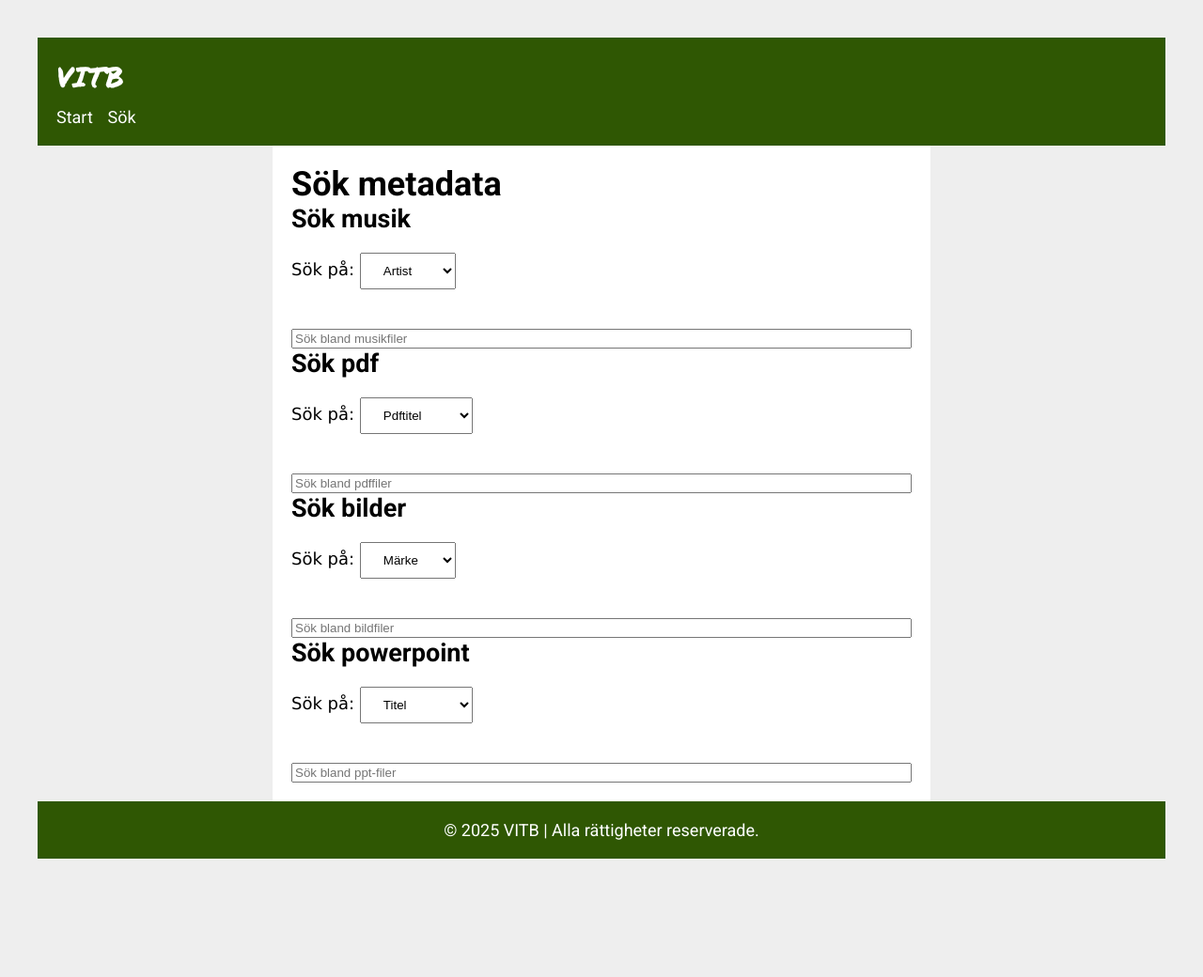
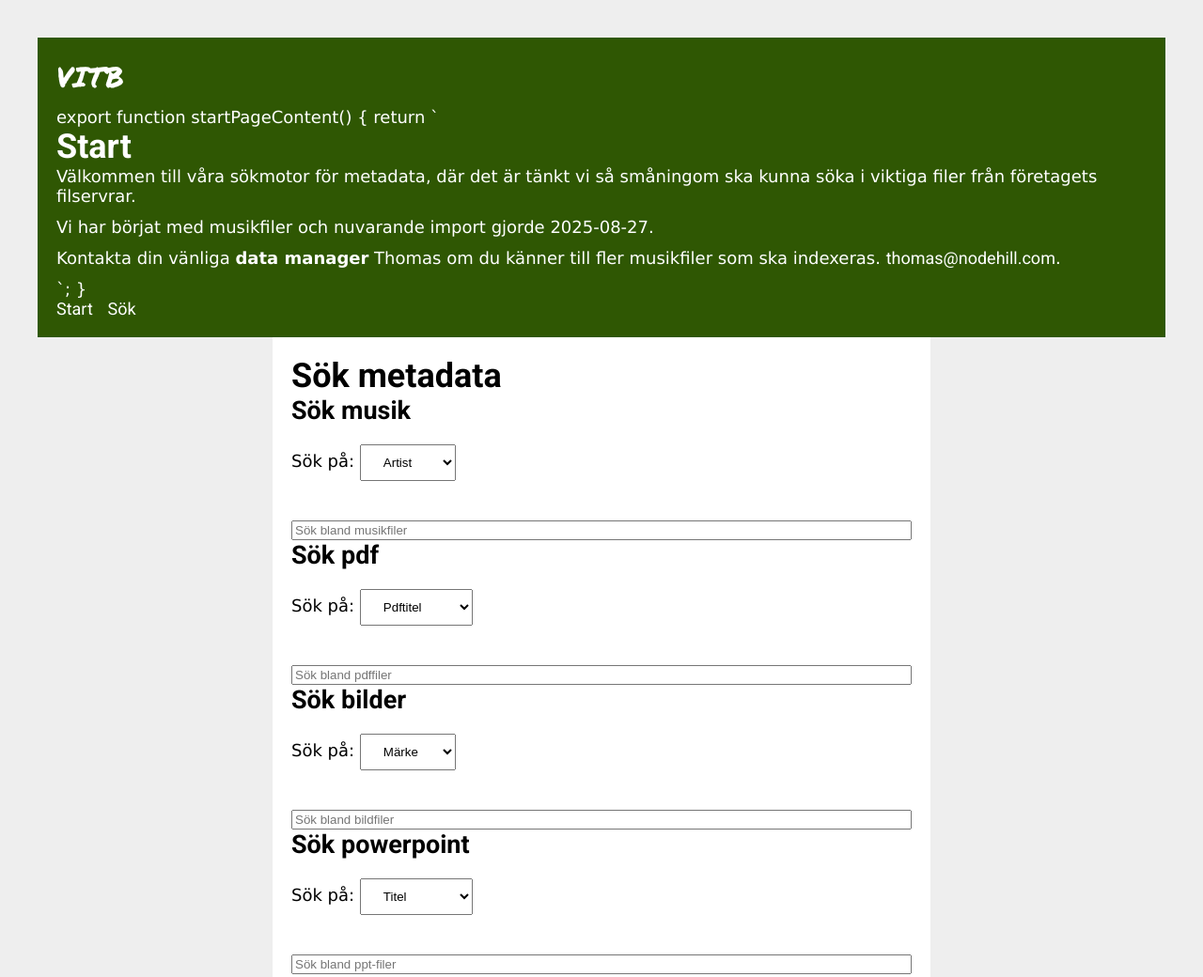
Before and after one commit to Viktorheidmark/grupparbete_metadata, a website: page frontend/index.html in a window 1280 px wide. Shown: the top 1040 px of the page at 94% size. Before the commit the page ends 914 px from the top, so only its background shows below. Drawn offline with Linux system fonts and the light colour scheme.

Commit message:
start page

```diff
--- a/frontend/index.html
+++ b/frontend/index.html
@@ -25,6 +25,16 @@
 <body>
   <header>
     <div class="logo">VITB</div>
+    export function startPageContent() {
+    return `
+    <h1>Start</h1>
+    <p>Välkommen till våra sökmotor för metadata, där det är tänkt vi så småningom ska kunna söka i viktiga filer från
+      företagets filservrar.</p>
+    <p>Vi har börjat med musikfiler och nuvarande import gjorde 2025-08-27.</p>
+    <p>Kontakta din vänliga <b>data manager</b> Thomas om du känner till fler musikfiler som ska indexeras. <a
+        href="mailto:thomas@nodehill.com">thomas@nodehill.com</a>.</p>
+    `;
+    }
     <nav>
       <ul>
         <li><a href="start">Start</a></li>
```
Also changed, not shown: frontend/start-page.js (deleted, +0 -8 lines).
